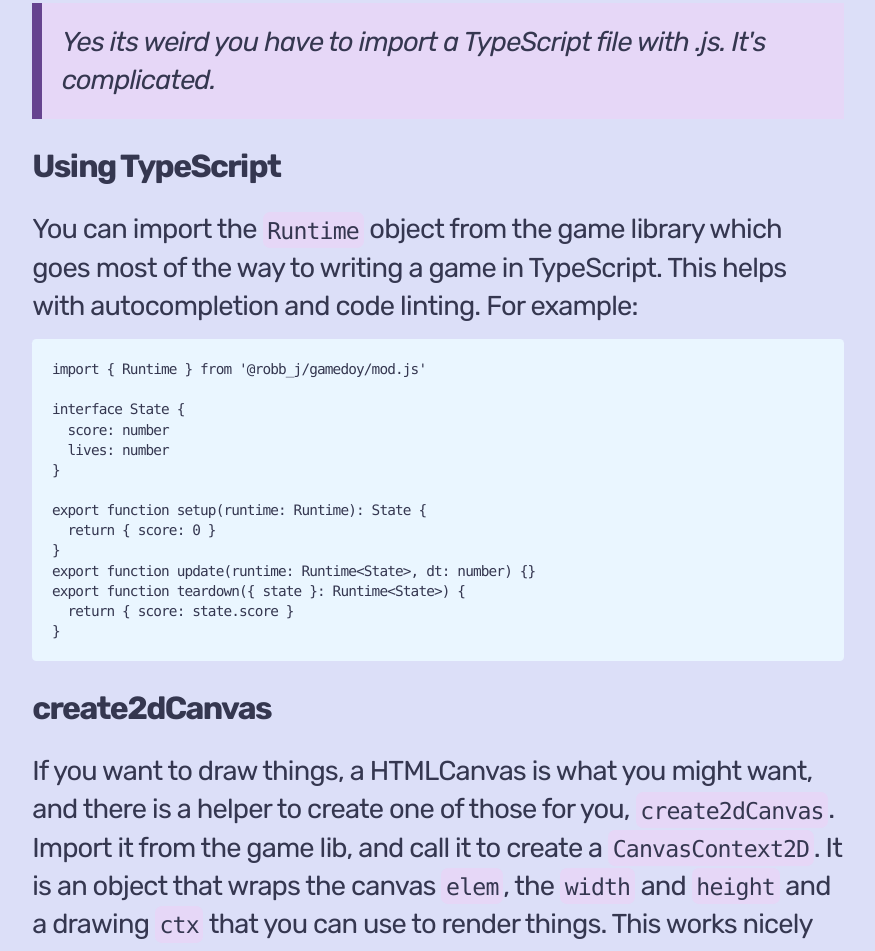
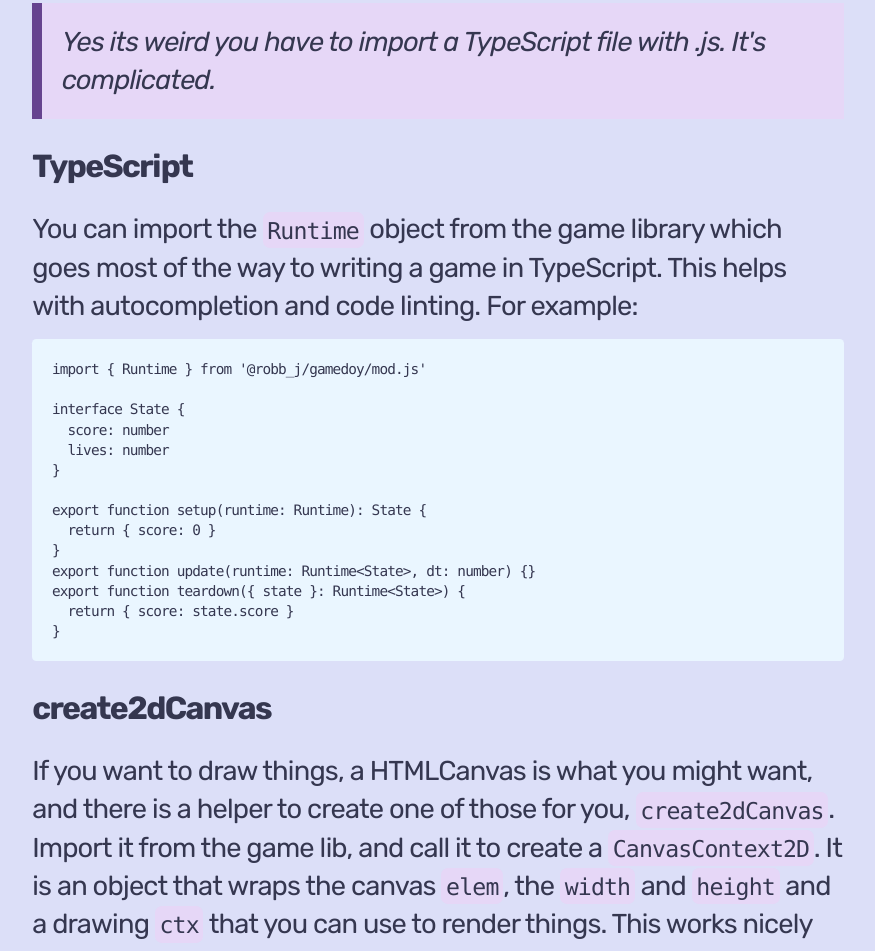
Before and after one commit to robb-j/gamedoy, an Eleventy site: page docs/game-dev.md in a window 1280 px wide. Shown: the part 6821-7772 px from the top of the page, without its empty margins (202-1077 px from the left). Built offline with nearby package versions, Linux system fonts and the light colour scheme; Eleventy itself is replaced by a stand-in of ours; code samples lack their colours; files that its build step writes are made by us from their sources.

Commit message:
work on docs

```diff
--- a/docs/game-dev.md
+++ b/docs/game-dev.md
@@ -176,7 +176,7 @@ There are a set of tools and types you can use to help write your games. Everyth
 
 > Yes its weird you have to import a TypeScript file with .js. It's complicated.
 
-### Using TypeScript
+### TypeScript
 
 You can import the `Runtime` object from the game library which goes most of the way to writing a game in TypeScript. This helps with autocompletion and code linting. For example:
 
```
